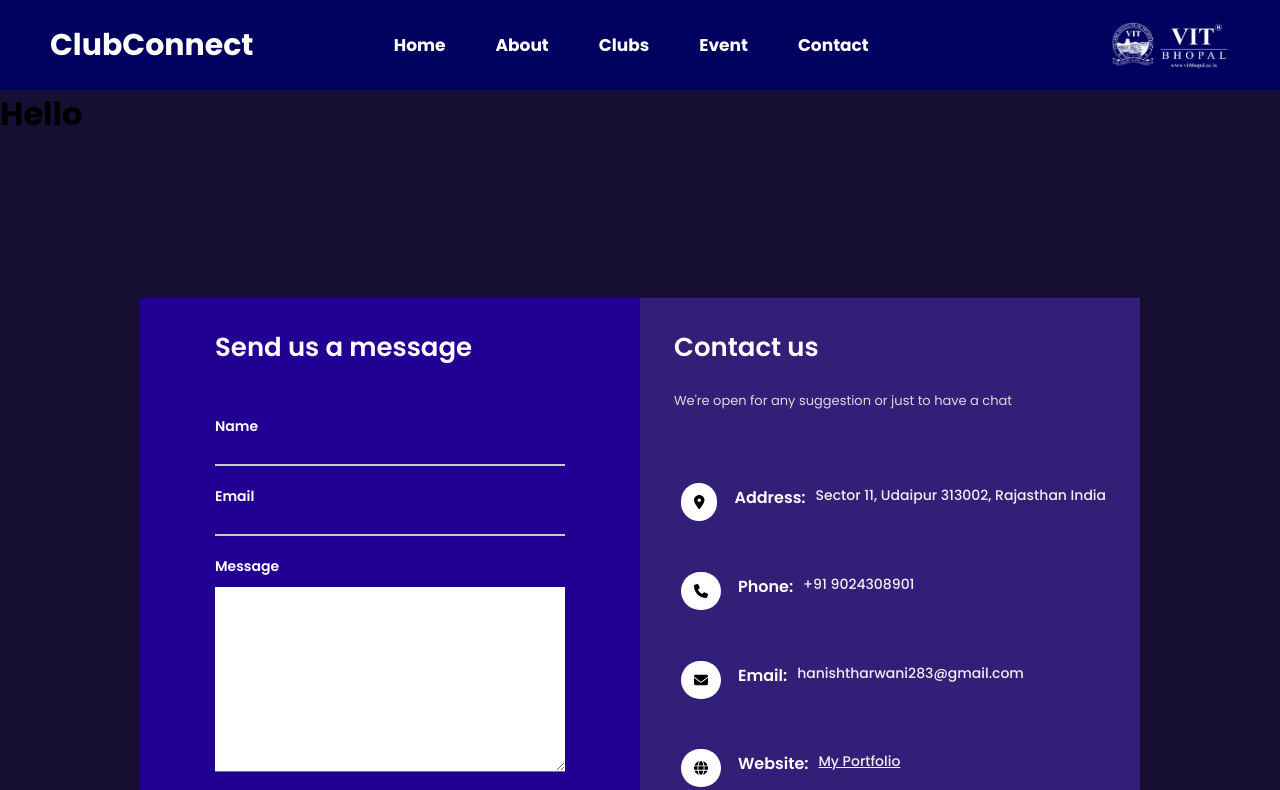
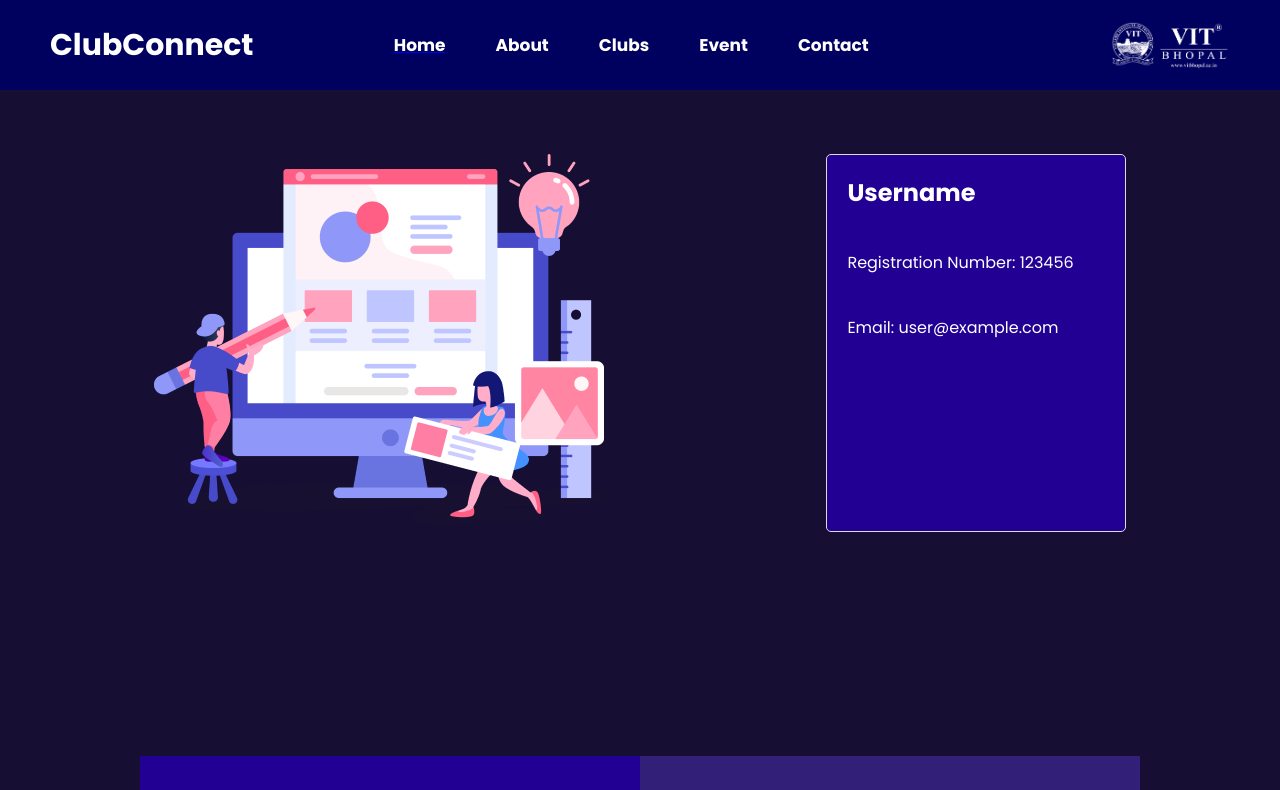
Before and after one commit to akash-singh8/VITconnect, a React (Vite) app in the folder client/: page /profile in a window 1280 px wide. Shown: the top 790 px of the page. Built offline with nearby package versions, Linux system fonts and the light colour scheme.

Commit message:
navbar home route added

```diff
--- a/client/src/components/Navbar.jsx
+++ b/client/src/components/Navbar.jsx
@@ -1,3 +1,4 @@
+import { Link } from "react-router-dom";
 import "../styles/main.css";
 import vit from "../assets/VITBLOGO.png";
 
@@ -7,7 +8,10 @@ const header = () => {
       <div className="navbar">
         <h1 className="logoname">ClubConnect</h1>
         <ul>
-          <li className="list">Home</li>
+          <Link to={"/"}>
+            <li className="list">Home</li>
+          </Link>
+
           <li className="list">About</li>
           <li className="list">Clubs</li>
           <li className="list">Event</li>
--- a/client/src/components/UserProfile.jsx
+++ b/client/src/components/UserProfile.jsx
@@ -1,9 +1,26 @@
-const UserProfile = () => {
+import logog from "../assets/login.png";
+import "../styles/userprofile.css";
+
+function UserProfile() {
+  //   const [username, setUsername] = useState("");
+  //   const [password, setPassword] = useState("");
+
   return (
-    <div>
-      <h1>Hello</h1>
-    </div>
+    <>
+      <div className="maing">
+        <div className="profilebox">
+          <div>
+            <img src={logog} alt="" />
+          </div>
+          <div className="profile-info">
+            <h2>Username</h2>
+            <p>Registration Number: 123456</p>
+            <p>Email: user@example.com</p>
+          </div>
+        </div>
+      </div>
+    </>
   );
-};
+}
 
 export default UserProfile;
--- /dev/null
+++ b/client/src/styles/userprofile.css
@@ -0,0 +1,28 @@
+.profilebox {
+  padding: 5% 12%;
+  display: flex;
+  justify-content: space-between;
+}
+
+.profile-info {
+  background-color: #230094;
+  border: 1px solid #ddd;
+  color: white;
+  border-radius: 5px;
+  padding: 20px;
+  width: 300px;
+  display: flex;
+  flex-direction: column;
+}
+
+.profile-info h2 {
+  margin-top: 0;
+  margin-bottom: 30px;
+  font-size: 24px;
+}
+
+.profile-info p {
+  margin: 10px 0;
+  font-size: 16px;
+  margin-bottom: 30px;
+}
```
